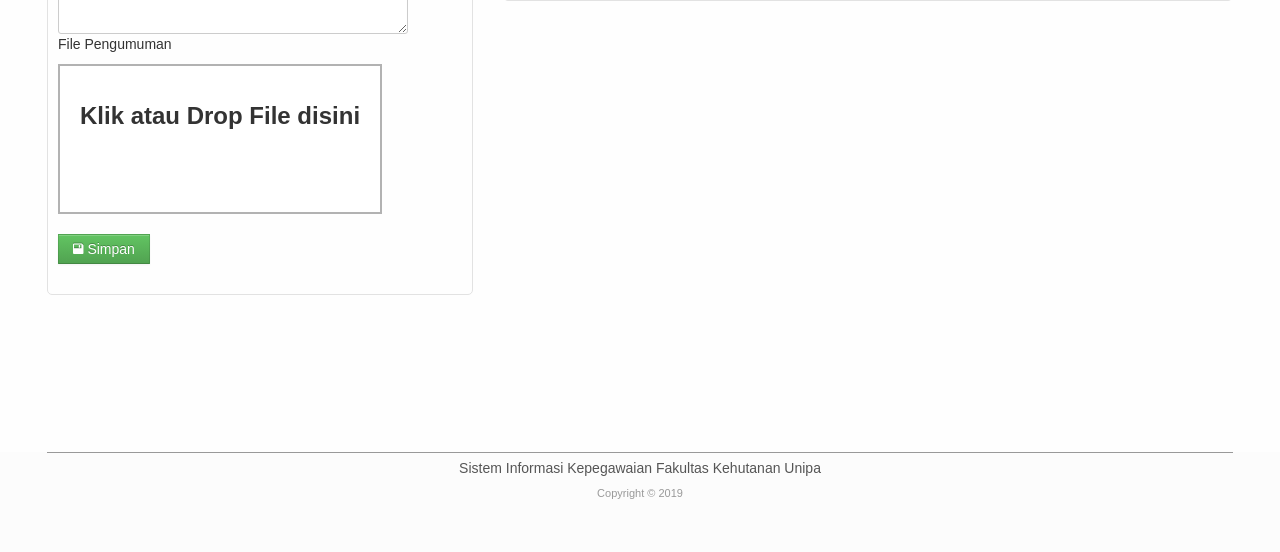
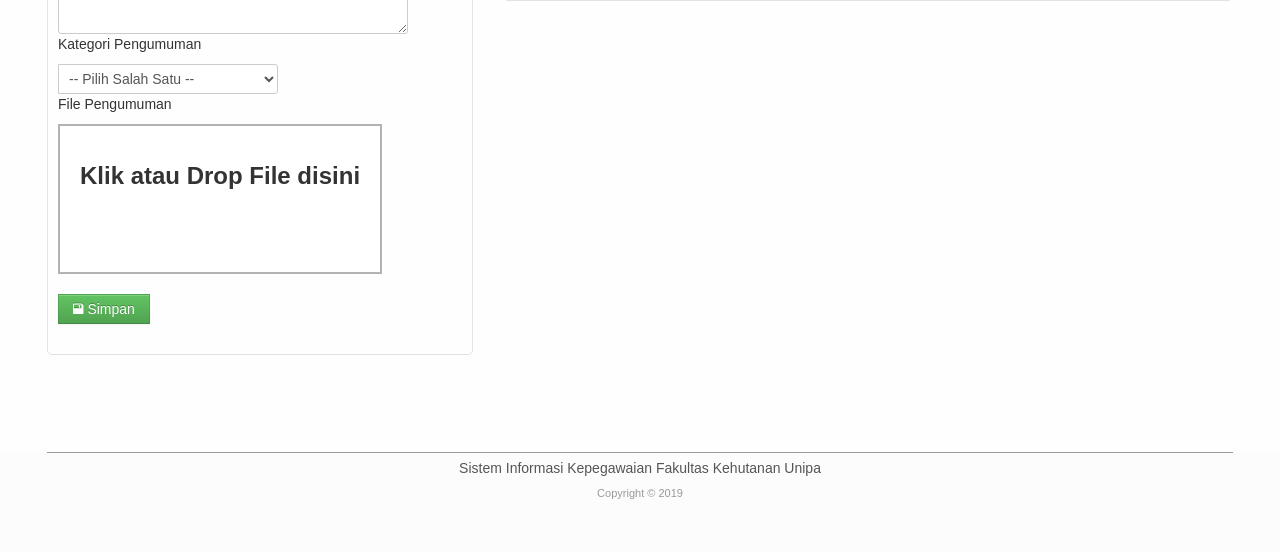
Before and after one commit to papedabungkus/simpegfahutan, a CodeIgniter app: page /fahutan/pengumuman/index in a window 1280 px wide. Shown: the part 248-800 px from the top of the page. Run offline with CodeIgniter, Linux system fonts and the light colour scheme; the visitor is signed in with stand-in values (Sample User, id 1); data that the repository does not hold is empty; some libraries are stand-ins or nearby versions.

Commit message:
191112-1713

```diff
--- a/application/controllers/Pengumuman.php
+++ b/application/controllers/Pengumuman.php
@@ -25,7 +25,8 @@ class Pengumuman extends CI_Controller{
                             ->get('pengumuman')
                             ->row();
             $judulpengumuman = $_POST['judulpengumuman'];
-            $dataupdate = array('judul'=>$judulpengumuman);
+            $kategori = $_POST['kategori'];
+            $dataupdate = array('judul'=>$judulpengumuman, 'kategori'=>$kategori);
             $this->db->where('id',$lastid->id);
             $this->db->update('pengumuman',$dataupdate);
         }
@@ -39,7 +40,6 @@ class Pengumuman extends CI_Controller{
         $this->load->library('upload',$config);
 
         if($this->upload->do_upload('userfile')){
-            $judulpengumuman = $_POST['judulpengumuman'];
             $tglpengumuman = date('Y-m-d H:i:s');
             $nama=$this->upload->data('file_name');
             $url = 'uploads/pengumuman/'.$nama;
--- a/application/views/pengumuman.php
+++ b/application/views/pengumuman.php
@@ -11,6 +11,14 @@
                             <p>Judul Pengumuman</p>
                             <div class="input-prepend">
                                 <textarea name="judulpengumuman" class="form-control span5" rows="3"></textarea>
+                            </div>
+                            <p>Kategori Pengumuman</p>
+                            <div class="input-prepend">
+                                <select name="kategori">
+                                    <option value="">-- Pilih Salah Satu --</option>
+                                    <option value="peraturan">Peraturan</option>
+                                    <option value="agenda">Agenda</option>
+                                </select>
                             </div>
                             <p>File Pengumuman</p>
                             <div class="input-prepend">
```
Also changed, not shown: uploads/pengumuman/037807400_1560947825-20190619-Anya-Geraldine-1.jpg (added).
